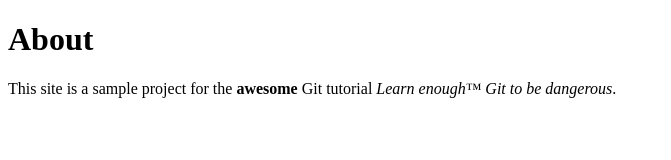
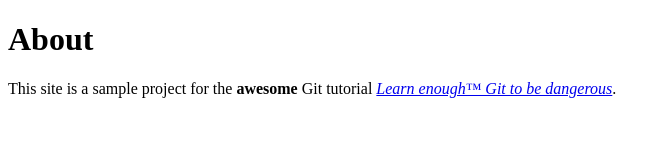
Before and after one commit to joelf17/website, a plain HTML site: page about.html in a window 1280 px wide. Shown: the whole page, without its empty margins (0-671 px from the left). Drawn offline with Linux system fonts and the light colour scheme.

Commit message:
Add link to tutorial title

```diff
--- a/about.html
+++ b/about.html
@@ -6,7 +6,7 @@
   <body>
     <h1>About</h1>
     <p>
-      This site is a sample project for the <strong>awesome</strong> Git tutorial <em>Learn enough™ Git to be dangerous</em>.
+      This site is a sample project for the <strong>awesome</strong> Git tutorial <a href="http://learnenough.com/git-tutorial"><em>Learn enough™ Git to be dangerous</em></a>.
     </p>
   </body>
 <html>
```
